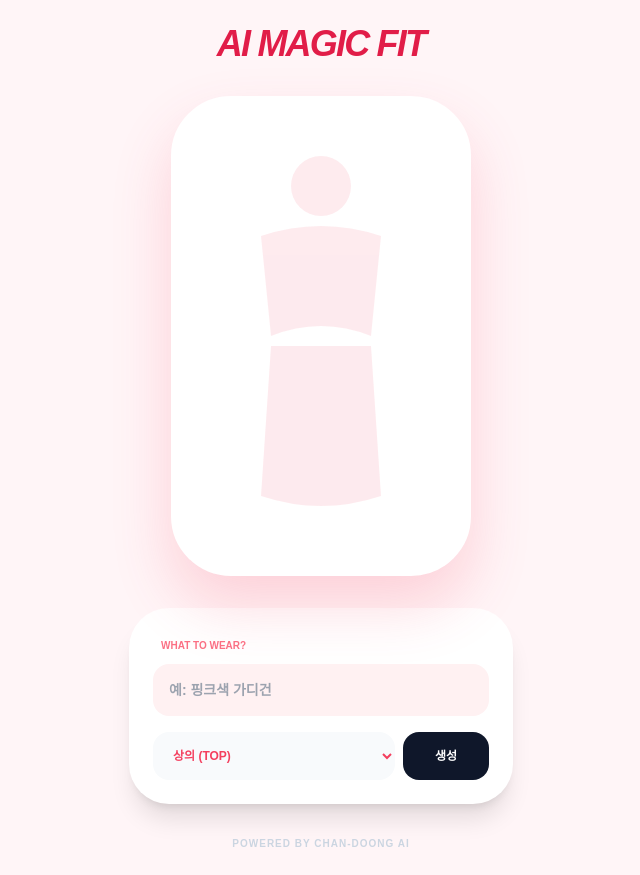
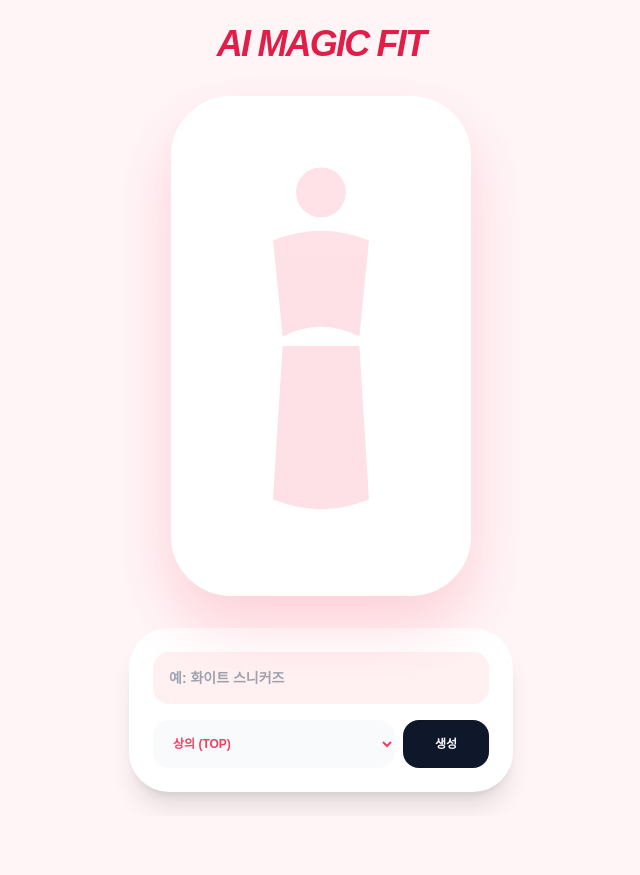
Before and after one commit to dunmarin2-spec/dressroom, a website: page index.html in a window 1280 px wide. Shown: the whole page, without its empty margins (319-959 px from the left). After the commit the page ends 816 px from the top, so only its background shows below. Drawn offline with nearby package versions, Linux system fonts and the light colour scheme; a web font is replaced by a local one.

Commit message:
Update index.html

```diff
--- a/index.html
+++ b/index.html
@@ -3,56 +3,35 @@
 <head>
     <meta charset="UTF-8">
     <meta name="viewport" content="width=device-width, initial-scale=1.0">
-    <title>AI MAGIC FIT - 찬둥 곤조 에디션</title>
+    <title>AI MAGIC FIT - 최종 정석 에디션</title>
     <script src="https://cdn.tailwindcss.com"></script>
     <style>
         @import url('https://fonts.googleapis.com/css2?family=Pretendard:wght@900&display=swap');
         body { font-family: 'Pretendard', sans-serif; background-color: #fff5f7; }
 
-        /* 🧍 피팅룸 메인 프레임 */
         .fitting-room {
-            position: relative;
-            width: 300px;
-            height: 480px;
-            background: #ffffff;
-            border-radius: 60px;
-            border: 10px solid #fff;
-            margin: 0 auto;
-            overflow: hidden;
-            box-shadow: 0 30px 60px rgba(244, 63, 94, 0.2);
+            position: relative; width: 300px; height: 500px;
+            background: #ffffff; border-radius: 60px; border: 10px solid #fff;
+            margin: 0 auto; overflow: hidden; box-shadow: 0 30px 60px rgba(244, 63, 94, 0.2);
         }
 
-        /* 레이어 공통 설정 (중첩을 위해 absolute) */
-        .layer {
-            position: absolute;
-            top: 0;
-            left: 0;
-            width: 100%;
-            height: 100%;
-            display: flex;
-            align-items: center;
-            justify-content: center;
-            pointer-events: none; /* 클릭 방해 금지 */
+        .base-mannequin {
+            position: absolute; top: 10%; left: 0; width: 100%; height: 80%;
+            z-index: 10; opacity: 0.15; fill: #f43f5e; display: flex; justify-content: center;
         }
 
-        /* 층별 우선순위 (Z-Index) */
-        .base-mannequin { z-index: 10; opacity: 0.1; fill: #f43f5e; } /* 마네킹 (가장 뒤) */
-        #bottom-fit { z-index: 20; } /* 하의 */
-        #top-fit { z-index: 30; }    /* 상의 (하의 위로) */
-        #shoes-fit { z-index: 40; }  /* 신발 (가장 위) */
+        /* 👕 핏 강제 고정 (마네킹 몸매에 딱 맞게) */
+        .layer { position: absolute; left: 0; width: 100%; display: flex; justify-content: center; pointer-events: none; }
+        #top-fit { top: 15%; height: 42%; z-index: 30; }
+        #bottom-fit { top: 43%; height: 50%; z-index: 20; }
+        #shoes-fit { top: 86%; height: 12%; z-index: 40; }
 
-        .cloth-img { width: 100%; height: 100%; object-fit: contain; }
+        .cloth-img {
+            width: 90%; height: 100%; object-fit: contain;
+            filter: drop-shadow(2px 8px 6px rgba(0,0,0,0.25));
+        }
 
-        /* 로딩 스피너 */
-        .loader {
-            border: 3px solid #f3f3f3;
-            border-top: 3px solid #f43f5e;
-            border-radius: 50%;
-            width: 18px;
-            height: 18px;
-            animation: spin 1s linear infinite;
-            display: none;
-        }
+        .loader { border: 3px solid #f3f3f3; border-top: 3px solid #f43f5e; border-radius: 50%; width: 18px; height: 18px; animation: spin 1s linear infinite; display: none; }
         @keyframes spin { 0% { transform: rotate(0deg); } 100% { transform: rotate(360deg); } }
     </style>
 </head>
@@ -61,41 +40,31 @@
     <h1 class="text-4xl font-black text-rose-600 mb-8 italic uppercase tracking-tighter">AI MAGIC FIT</h1>
 
     <div class="fitting-room mb-8">
-        <div class="layer base-mannequin">
-            <svg viewBox="0 0 100 200" style="width: 200px; height: 400px;">
-                <circle cx="50" cy="25" r="15" />
-                <path d="M20,50 Q50,40 80,50 L75,100 Q50,90 25,100 Z" />
-                <path d="M25,105 L75,105 L80,180 Q50,190 20,180 Z" />
+        <div class="base-mannequin">
+            <svg viewBox="0 0 100 200" style="height: 100%;">
+                <circle cx="50" cy="20" r="13" />
+                <path d="M25,45 Q50,35 75,45 L70,95 Q50,85 30,95 Z" />
+                <path d="M30,100 L70,100 L75,180 Q50,190 25,180 Z" />
             </svg>
         </div>
-
         <div id="bottom-fit" class="layer"></div>
         <div id="top-fit" class="layer"></div>
         <div id="shoes-fit" class="layer"></div>
     </div>
 
     <div class="w-full max-w-sm space-y-4 bg-white p-6 rounded-[2.5rem] shadow-xl">
-        <div class="space-y-2">
-            <label class="text-[10px] font-black text-rose-400 ml-2 uppercase">What to wear?</label>
-            <input type="text" id="clothInput" placeholder="예: 핑크색 가디건"
-                class="w-full p-4 rounded-2xl bg-rose-50 border-none font-bold text-sm outline-none focus:ring-2 focus:ring-rose-400 transition">
-        </div>
-
+        <input type="text" id="clothInput" placeholder="예: 화이트 스니커즈" class="w-full p-4 rounded-2xl bg-rose-50 font-bold text-sm outline-none focus:ring-2 focus:ring-rose-400">
         <div class="flex gap-2">
-            <select id="catSelect" class="flex-grow p-4 rounded-2xl bg-slate-50 border-none font-bold text-rose-500 text-xs outline-none">
+            <select id="catSelect" class="flex-grow p-4 rounded-2xl bg-slate-50 font-bold text-rose-500 text-xs outline-none">
                 <option value="top">상의 (TOP)</option>
                 <option value="bottom">하의 (BOTTOM)</option>
                 <option value="shoes">신발 (SHOES)</option>
             </select>
-
             <button onclick="makeMagic()" class="bg-slate-900 text-white px-8 py-4 rounded-2xl font-black text-xs active:scale-95 transition flex items-center justify-center gap-2">
-                <span>생성</span>
-                <div id="spinner" class="loader"></div>
+                <span>생성</span><div id="spinner" class="loader"></div>
             </button>
         </div>
     </div>
-
-    <p class="mt-8 text-[10px] text-slate-300 font-bold uppercase tracking-widest">Powered by Chan-Doong AI</p>
 
     <script>
         async function makeMagic() {
@@ -107,20 +76,25 @@
             spinner.style.display = 'inline-block';
 
             try {
+                // 철저하게 숨겨진 Vercel 서버로 요청을 보냅니다.
                 const response = await fetch('/api/generate', {
                     method: 'POST',
                     headers: { 'Content-Type': 'application/json' },
                     body: JSON.stringify({ prompt, category })
                 });
 
+                if (!response.ok) throw new Error("서버 응답 오류");
+
                 const data = await response.json();
+
                 if(data.img) {
-                const target = document.getElementById(`${category}-fit`);
-                // 이미지가 영역에 꽉 차게, 그리고 배경이 투명하지 않아도 잘 보이게 수정
-                target.innerHTML = `<img src="${data.img}" style="width:80%; height:80%; object-fit:contain; border-radius:20px; box-shadow:0 10px 20px rgba(0,0,0,0.1);" class="animate-in zoom-in duration-700">`;
+                    const targetLayer = document.getElementById(`${category}-fit`);
+                    targetLayer.innerHTML = `<img src="${data.img}" class="cloth-img animate-in zoom-in duration-700">`;
                 }
+
             } catch (e) {
-            alert("연결 실패!");
+                console.error(e);
+                alert("형님, 이미지를 생성하는 데 시간이 너무 걸려 실패했습니다. 다시 시도해주십쇼.");
             } finally {
                 spinner.style.display = 'none';
             }
```
Lines whose indentation alone changed are shown as unchanged.
